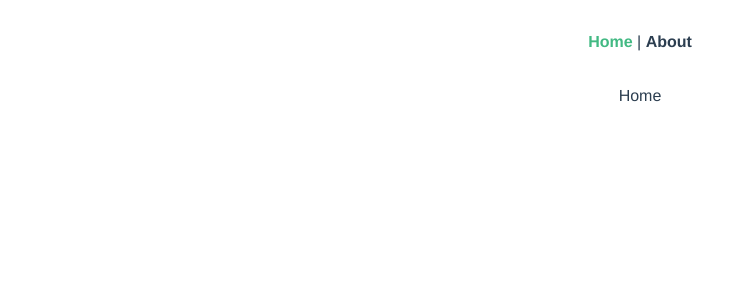
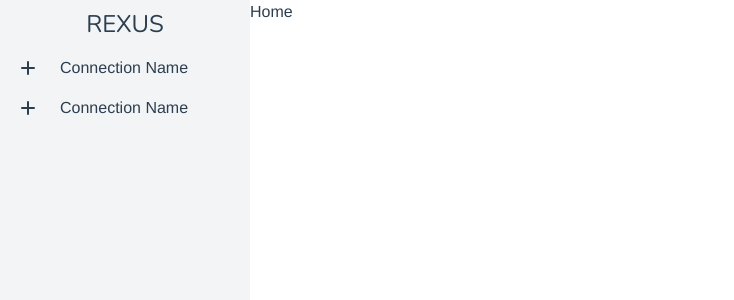
Before and after one commit to tuckers-tech/rexus, a Vue app: page / in a window 1280 px wide. Shown: the top 300 px of the page, without its empty margins (0-734 px from the left). Built offline with nearby package versions, Linux system fonts and the light colour scheme.

Commit message:
initial sidenav layout

```diff
--- a/src/App.vue
+++ b/src/App.vue
@@ -1,9 +1,5 @@
 <template>
   <div id="app">
-    <div id="nav">
-      <router-link to="/">Home</router-link> |
-      <router-link to="/about">About</router-link>
-    </div>
     <router-view />
   </div>
 </template>
--- /dev/null
+++ b/src/components/Layout/Layout.vue
@@ -0,0 +1,19 @@
+<template>
+  <div class="h-full flex">
+    <LeftNav />
+    <slot />
+  </div>
+</template>
+
+<script>
+import LeftNav from '@/components/Nav/LeftNav.vue';
+
+export default {
+  name: 'Layout',
+  components: {
+    LeftNav,
+  },
+};
+</script>
+
+<style></style>
--- /dev/null
+++ b/src/components/Nav/ConnectionList.vue
@@ -0,0 +1,112 @@
+<template>
+  <div class="w-full rounded" :class="{ 'bg-gray-200': isOpen }">
+    <button
+      @click="toggleIsOpen"
+      class="flex hover:bg-gray-300 w-full py-2 rounded"
+      :class="{ 'bg-gray-300': isOpen }"
+    >
+      <svg
+        v-if="!isOpen"
+        xmlns="http://www.w3.org/2000/svg"
+        class="h-6 w-6 mr-5 ml-2"
+        fill="none"
+        viewBox="0 0 24 24"
+        stroke="currentColor"
+      >
+        <path
+          stroke-linecap="round"
+          stroke-linejoin="round"
+          stroke-width="2"
+          d="M12 6v6m0 0v6m0-6h6m-6 0H6"
+        />
+      </svg>
+      <svg
+        v-if="isOpen"
+        xmlns="http://www.w3.org/2000/svg"
+        class="h-6 w-6 mr-5 ml-2"
+        fill="none"
+        viewBox="0 0 24 24"
+        stroke="currentColor"
+      >
+        <path
+          stroke-linecap="round"
+          stroke-linejoin="round"
+          stroke-width="2"
+          d="M20 12H4"
+        />
+      </svg>
+      Connection Name
+    </button>
+    <div v-if="isOpen" class="flex flex-col p-2">
+      <button class="flex hover:bg-gray-300 w-full py-2 rounded">
+        <svg
+          xmlns="http://www.w3.org/2000/svg"
+          class="h-6 w-6 mr-5 ml-2"
+          fill="none"
+          viewBox="0 0 24 24"
+          stroke="currentColor"
+        >
+          <path
+            stroke-linecap="round"
+            stroke-linejoin="round"
+            stroke-width="2"
+            d="M4 6a2 2 0 012-2h2a2 2 0 012 2v2a2 2 0 01-2 2H6a2 2 0 01-2-2V6zM14 6a2 2 0 012-2h2a2 2 0 012 2v2a2 2 0 01-2 2h-2a2 2 0 01-2-2V6zM4 16a2 2 0 012-2h2a2 2 0 012 2v2a2 2 0 01-2 2H6a2 2 0 01-2-2v-2zM14 16a2 2 0 012-2h2a2 2 0 012 2v2a2 2 0 01-2 2h-2a2 2 0 01-2-2v-2z"
+          />
+        </svg>
+        Dashboard
+      </button>
+      <button class="flex hover:bg-gray-300 w-full py-2 rounded">
+        <svg
+          xmlns="http://www.w3.org/2000/svg"
+          class="h-6 w-6 mr-5 ml-2"
+          fill="none"
+          viewBox="0 0 24 24"
+          stroke="currentColor"
+        >
+          <path
+            stroke-linecap="round"
+            stroke-linejoin="round"
+            stroke-width="2"
+            d="M8 9l3 3-3 3m5 0h3M5 20h14a2 2 0 002-2V6a2 2 0 00-2-2H5a2 2 0 00-2 2v12a2 2 0 002 2z"
+          />
+        </svg>
+        Query
+      </button>
+      <button class="flex hover:bg-gray-300 w-full py-2 rounded">
+        <svg
+          xmlns="http://www.w3.org/2000/svg"
+          class="h-6 w-6 mr-5 ml-2"
+          fill="none"
+          viewBox="0 0 24 24"
+          stroke="currentColor"
+        >
+          <path
+            stroke-linecap="round"
+            stroke-linejoin="round"
+            stroke-width="2"
+            d="M12 8v4l3 3m6-3a9 9 0 11-18 0 9 9 0 0118 0z"
+          />
+        </svg>
+        Performance
+      </button>
+    </div>
+  </div>
+</template>
+
+<script>
+export default {
+  name: 'ConnectionList',
+  data() {
+    return {
+      isOpen: false,
+    };
+  },
+  methods: {
+    toggleIsOpen() {
+      this.isOpen = !this.isOpen;
+    },
+  },
+};
+</script>
+
+<style></style>
--- /dev/null
+++ b/src/components/Nav/LeftNav.vue
@@ -0,0 +1,34 @@
+<template>
+  <div class="left-nav bg-gray-100">
+    <div class="logo text-2xl py-2">
+      REXUS
+    </div>
+    <div class="flex flex-col px-2">
+      <ConnectionList />
+      <ConnectionList />
+    </div>
+  </div>
+</template>
+
+<script>
+import ConnectionList from '@/components/Nav/ConnectionList.vue';
+
+export default {
+  name: 'LeftNav',
+  components: {
+    ConnectionList,
+  },
+};
+</script>
+
+<style>
+@import url('https://fonts.googleapis.com/css2?family=Nunito:wght@300;400;600&display=swap');
+
+.left-nav {
+  width: 250px;
+}
+
+.logo {
+  font-family: 'Nunito', sans-serif;
+}
+</style>
--- a/src/main.js
+++ b/src/main.js
@@ -12,3 +12,14 @@ new Vue({
   store,
   render: (h) => h(App),
 }).$mount('#app');
+
+window.addEventListener('message', (e) => {
+  if (
+    e.data &&
+    typeof e.data === 'string' &&
+    e.data.match(/webpackHotUpdate/)
+  ) {
+    location.reload();
+    console.clear();
+  }
+});
--- a/src/views/Home.vue
+++ b/src/views/Home.vue
@@ -1,14 +1,18 @@
 <template>
-  <div class="home">
-    <h1>Home</h1>
+  <div class="h-screen">
+    <Layout>
+      <h1>Home</h1>
+    </Layout>
   </div>
 </template>
 
 <script>
-// @ is an alias to /src
+import Layout from '@/components/Layout/Layout.vue';
 
 export default {
   name: 'Home',
-  components: {},
+  components: {
+    Layout,
+  },
 };
 </script>
```
